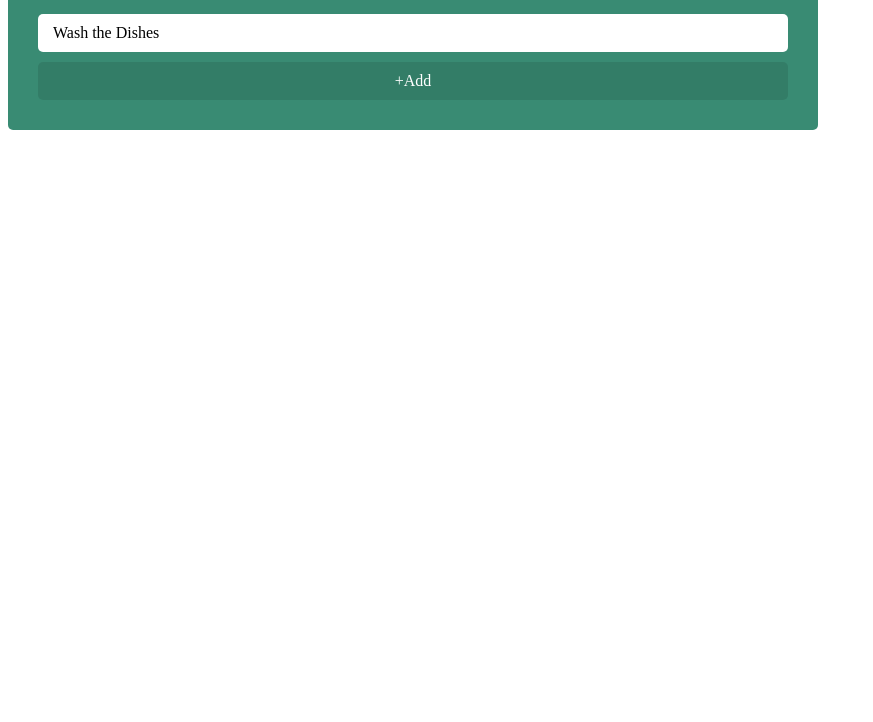
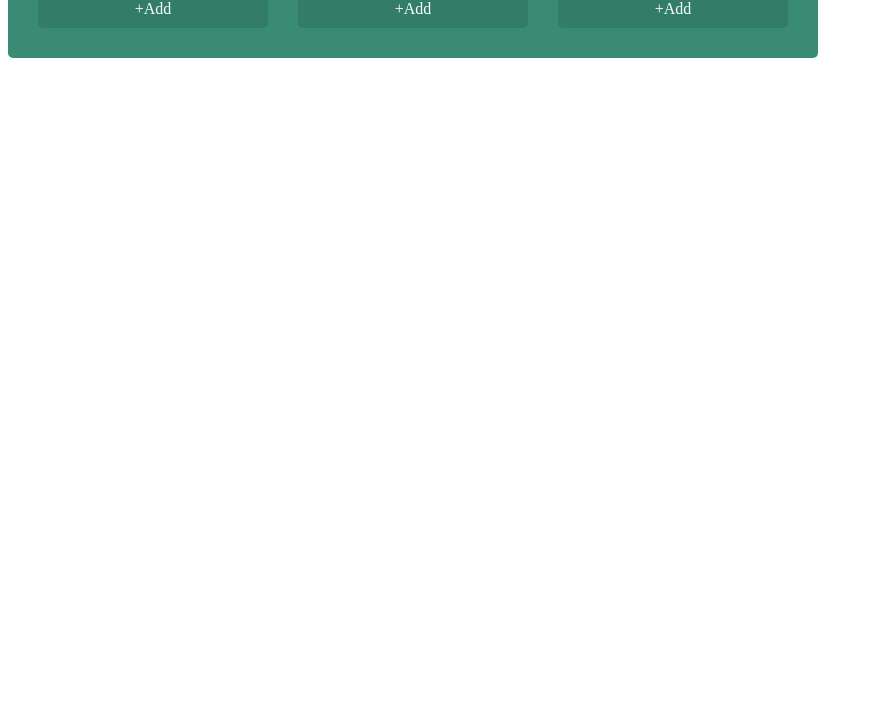
Before and after one commit to asif1alom/kanban, a plain HTML site: page index.html in a window 1280 px wide. Shown: the part 78-800 px from the top of the page, without its empty margins (0-873 px from the left). Drawn offline with Linux system fonts and the light colour scheme.

Commit message:
added columns

```diff
--- a/index.html
+++ b/index.html
@@ -12,14 +12,14 @@
 <body>
 
     <div class="kanban">
-        <div class="kanban__column">
+        <!-- <div class="kanban__column">
             <div class="kanban__column-title">Not Started</div>
             <div class="kanban__items">
                 <div class="kanban__item-input" contenteditable>Wash the Dishes</div>
                 <div class="kanban__dropzone"></div>
             </div>
             <button class="kanban__add-item" type="button">+Add</button>
-        </div>
+        </div>-->
     </div>
 
 
--- /dev/null
+++ b/js/Column.js
@@ -0,0 +1,26 @@
+export default class Column {
+    constructor(id, title) {
+        this.elements = {};
+        this.elements.root = Column.createRoot();
+        this.elements.title = this.elements.root.querySelector(".kanban__column-title");
+        this.elements.items = this.elements.root.querySelector(".kanban__column-items");
+        this.elements.addItem = this.elements.root.querySelector(".kanban__add-item");
+
+        this.elements.root.dataset.id = id;
+
+
+    };
+    static createRoot() {
+        const range = document.createRange();
+        range.selectNode(document.body);
+
+        return range.createContextualFragment(`
+        <div class="kanban__column">
+            <div class="kanban__column-title"></div>
+            <div class="kanban__column-items">
+
+            </div>
+            <button class="kanban__add-item" type="button">+Add</button>
+        `).children[0];
+    }
+}
--- a/js/app.js
+++ b/js/app.js
@@ -1,3 +1,5 @@
-import kanbanAPI from "./KanbanAPI.js";
+import kanban from "./kanban.js";
 
-kanbanAPI.deletItem(4695);
+new kanban(
+    document.querySelector(".kanban")
+);
--- /dev/null
+++ b/js/kanban.js
@@ -0,0 +1,31 @@
+
+import Column from "./Column.js";
+
+export default class Kanban {
+	constructor(root) {
+		this.root = root;
+
+		Kanban.columns().forEach(column => {
+			const columnView = new Column(column.id, column.title);
+
+			this.root.appendChild(columnView.elements.root);
+		});
+	}
+
+	static columns() {
+		return [
+			{
+				id: 1,
+				title: "Not Started"
+			},
+			{
+				id: 2,
+				title: "In Progress"
+			},
+			{
+				id: 3,
+				title: "Completed"
+			}
+		];
+	}
+}
```
